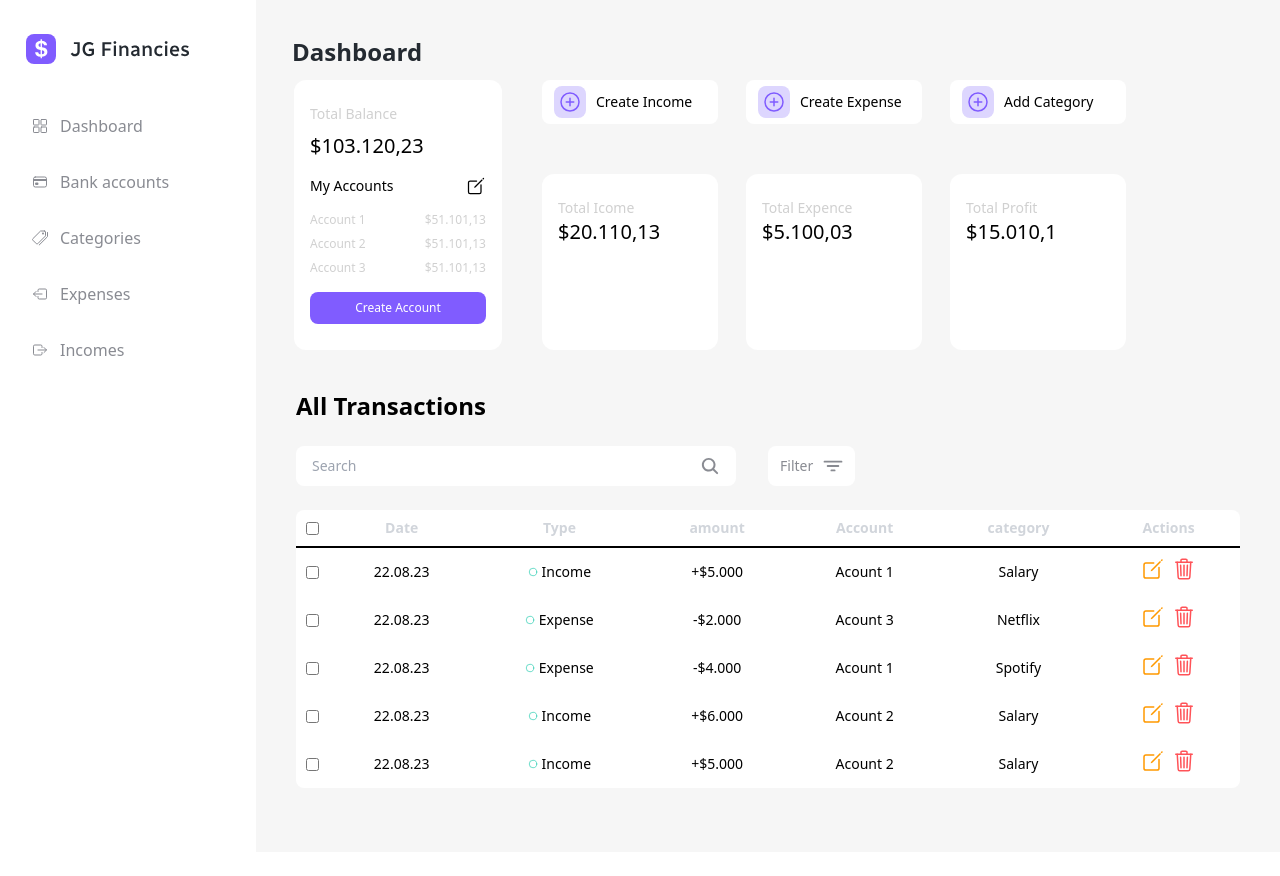
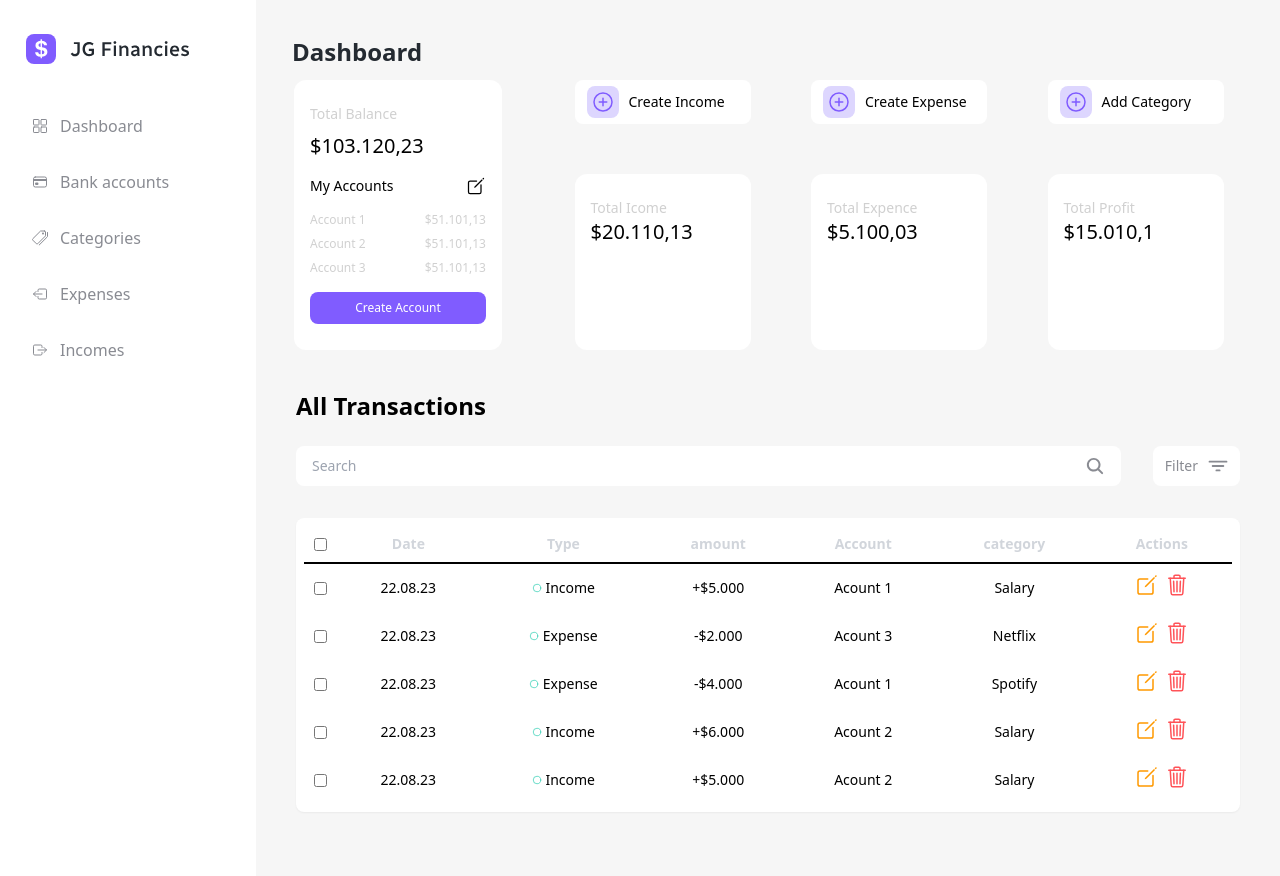
Before and after one commit to gersonRamirez22/jgfinances, a Laravel app: page /dashboard in a window 1280 px wide. Before the commit the page ends 773 px from the top, so only its background shows below. Run offline with Laravel 10, Linux system fonts and the light colour scheme; style sheets or scripts are compiled from the project's sources.

Commit message:
chore: fix somethings on ui design

```diff
--- a/resources/views/Dashboard/dashboard.blade.php
+++ b/resources/views/Dashboard/dashboard.blade.php
@@ -50,14 +50,14 @@
             <div class="mr-10 ml-[14px]">
                 <x-card-balance cardTitle='Total Balance' amount='$103.120,23' />
             </div>
-            <div class="flex flex-col justify-between">
-                <div class="flex gap-7 ">
+            <div class="flex flex-col justify-between w-full">
+                <div class="flex gap-7 justify-evenly">
                     <x-action actionName="Create Income" />
                     <x-action actionName="Create Expense" />
                     <x-action actionName="Add Category" />
                 </div>
 
-                <div class="flex gap-7">
+                <div class="flex gap-7 justify-evenly">
                     <x-card-total cardName="Total Icome" totalAccount="$20.110,13" />
                     <x-card-total cardName="Total Expence" totalAccount="$5.100,03" />
                     <x-card-total cardName="Total Profit" totalAccount="$15.010,1" />
--- a/resources/views/components/search.blade.php
+++ b/resources/views/components/search.blade.php
@@ -1,5 +1,5 @@
 <div class="flex mt-6 gap-8">
-    <div class=" flex bg-white rounded-lg w-[440px]  py-2.5 px-4 gap-2.5 justify-between items-center">
+    <div class=" flex bg-white rounded-lg w-full py-2.5 px-4 gap-2.5 justify-between items-center">
         <input class="text-sm  text-[#898B92]" type="text" placeholder="Search">
         <ion-icon class="h-5 w-5 text-[#898B92]" name="search"></ion-icon>
     </div>
--- a/resources/views/components/transaction-table.blade.php
+++ b/resources/views/components/transaction-table.blade.php
@@ -1,4 +1,5 @@
-   <table class="rounded-lg mt-6 text-sm w-full bg-white">
+<div class="bg-white p-2 mt-8 rounded-lg shadow-sm">
+    <table class="rounded-lg text-sm w-full bg-white">
         <thead class="border-b-2 border-b-black">
             <tr class="text-center text-gray-300">
                 <th class="h-5 w-5 py-0.5 px-2.5">
@@ -15,10 +16,11 @@
             </tr>
         </thead>
         <tbody class="text-center flex-shrink flex-col">
-         <x-transactionitem date="22.08.23" transactionsType="Income" amount="+$5.000" account="Acount 1" category="Salary"/>
-         <x-transactionitem date="22.08.23" transactionsType="Expense" amount="-$2.000" account="Acount 3" category="Netflix"/>
-         <x-transactionitem date="22.08.23" transactionsType="Expense" amount="-$4.000" account="Acount 1" category="Spotify"/>
-         <x-transactionitem date="22.08.23" transactionsType="Income" amount="+$6.000" account="Acount 2" category="Salary"/>
-         <x-transactionitem date="22.08.23" transactionsType="Income" amount="+$5.000" account="Acount 2" category="Salary"/>
+            <x-transactionitem date="22.08.23" transactionsType="Income" amount="+$5.000" account="Acount 1" category="Salary" />
+            <x-transactionitem date="22.08.23" transactionsType="Expense" amount="-$2.000" account="Acount 3" category="Netflix" />
+            <x-transactionitem date="22.08.23" transactionsType="Expense" amount="-$4.000" account="Acount 1" category="Spotify" />
+            <x-transactionitem date="22.08.23" transactionsType="Income" amount="+$6.000" account="Acount 2" category="Salary" />
+            <x-transactionitem date="22.08.23" transactionsType="Income" amount="+$5.000" account="Acount 2" category="Salary" />
         </tbody>
     </table>
+</div>
```
Lines whose indentation alone changed are shown as unchanged.
